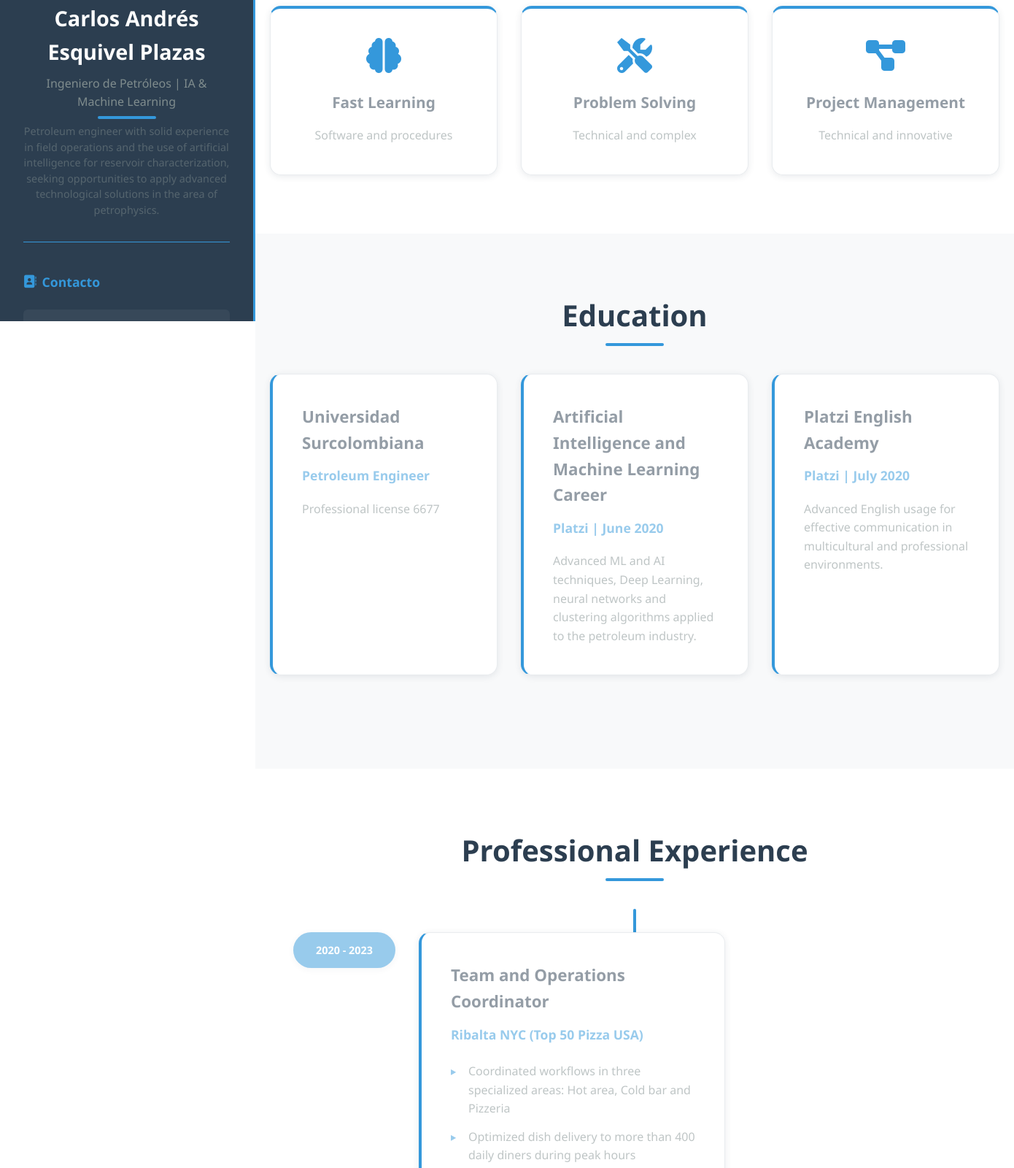
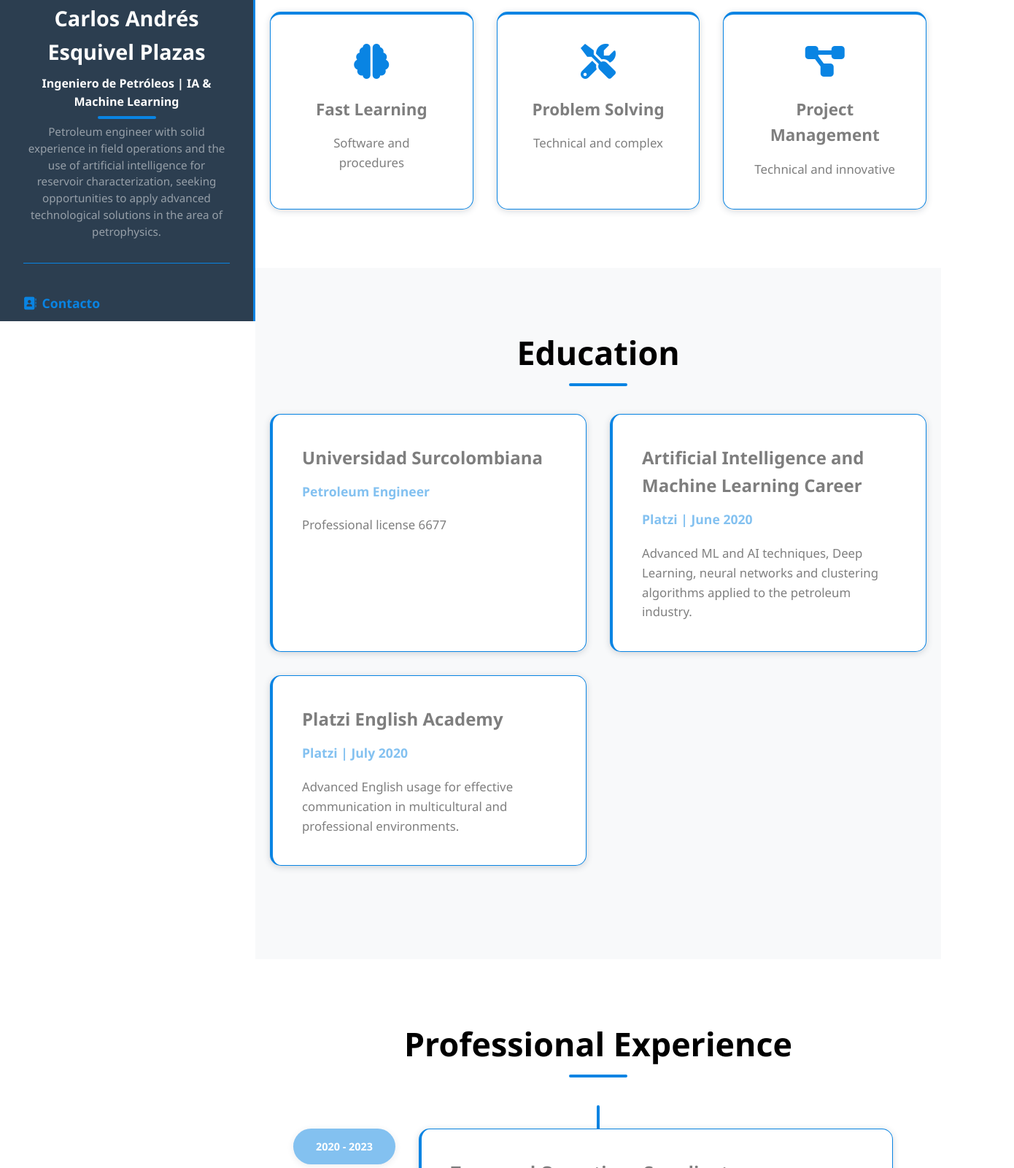
Before and after one commit to OilCoder/OilCoder.github.io, a website: page index.html in a window 1280 px wide. Shown: the part 360-1960 px from the top of the page at 73% size, 1390 px wide, since content can reach past the window. Drawn offline with Linux system fonts and the light colour scheme; grey boxes are pictures that could not be loaded.

Commit message:
feat: Improve global contrast and carousel positioning - Enhanced text contrast across all sections - Fixed carousel centering and button positioning - Upgraded font weights for better readability - Optimized color variables for maximum contrast - Improved typography sizing and spacing

```diff
--- a/assets/css/style.css
+++ b/assets/css/style.css
@@ -1,33 +1,33 @@
 /* ===== VARIABLES CSS OPTIMIZADAS ===== */
 :root {
-    /* Light Mode - Paleta profesional */
+    /* Light Mode - Máximo contraste para legibilidad */
     --primary: #2c3e50;
     --secondary: #34495e;
-    --accent: #3498db;
-    --success: #27ae60;
-    --warning: #f39c12;
-    --text: #2c3e50;
-    --text-muted: #7f8c8d;
+    --accent: #0984e3;
+    --success: #00b894;
+    --warning: #e17055;
+    --text: #000000;
+    --text-muted: #2d3436;
     --bg: #ffffff;
     --bg-alt: #f8f9fa;
-    --border: #e9ecef;
-    --shadow: 0 2px 10px rgba(44, 62, 80, 0.1);
+    --border: #0984e3;
+    --shadow: 0 2px 10px rgba(44, 62, 80, 0.2);
     --transition: all 0.3s ease;
 }
 
 [data-theme="dark"] {
-    /* Dark Mode - Paleta elegante y legible */
+    /* Dark Mode - Máximo contraste para legibilidad */
     --primary: #1a252f;
     --secondary: #2c3e50;
-    --accent: #3498db;
-    --success: #2ecc71;
-    --warning: #f39c12;
-    --text: #ecf0f1;
-    --text-muted: #bdc3c7;
-    --bg: #0f1419;
-    --bg-alt: #1a252f;
-    --border: #34495e;
-    --shadow: 0 4px 20px rgba(0, 0, 0, 0.3);
+    --accent: #74b9ff;
+    --success: #00b894;
+    --warning: #fdcb6e;
+    --text: #ffffff;
+    --text-muted: #ffffff;
+    --bg: #000000;
+    --bg-alt: #2d3436;
+    --border: #74b9ff;
+    --shadow: 0 4px 20px rgba(0, 0, 0, 0.5);
 }
 
 /* ===== RESET Y BASE ===== */
@@ -163,9 +163,9 @@ header {
 }
 
 .flag-img {
-    width: 20px;
+    width: 30px;
     height: auto;
-    border-radius: 2px;
+    border-radius: 1px;
 }
 
 .dropdown-content {
@@ -263,15 +263,16 @@ header {
 
 .profile-info h2 {
     font-size: 1rem;
-    font-weight: 400;
+    font-weight: 600;
     margin-bottom: 1rem;
-    color: var(--text-muted);
+    color: var(--bg);
 }
 
 .objective {
-    font-size: 0.9rem;
+    font-size: 0.95rem;
     line-height: 1.5;
-    color: var(--text-muted);
+    color: var(--bg);
+    font-weight: 500;
 }
 
 /* Sidebar Contact */
@@ -313,9 +314,10 @@ header {
 
 .contact-item span,
 .contact-item a {
-    color: var(--text-muted);
+    color: var(--bg);
     text-decoration: none;
-    font-size: 0.9rem;
+    font-size: 0.95rem;
+    font-weight: 500;
 }
 
 .contact-item a:hover {
@@ -357,8 +359,8 @@ header {
 
 .language-name span {
     color: var(--bg);
-    font-weight: 500;
-    font-size: 0.85rem;
+    font-weight: 600;
+    font-size: 0.9rem;
 }
 
 .level {
@@ -390,8 +392,8 @@ h2 {
     text-align: center;
     margin-bottom: 3rem;
     color: var(--text);
-    font-size: 2.5rem;
-    font-weight: 700;
+    font-size: 2.8rem;
+    font-weight: 900;
     position: relative;
 }
 
@@ -440,13 +442,14 @@ h2::after {
 .highlight-item h3 {
     color: var(--text);
     margin-bottom: 1rem;
-    font-size: 1.3rem;
-    font-weight: 700;
+    font-size: 1.4rem;
+    font-weight: 800;
 }
 
 .highlight-item p {
-    color: var(--text-muted);
-    font-size: 1rem;
+    color: var(--text);
+    font-size: 1.05rem;
+    font-weight: 500;
     line-height: 1.6;
 }
 
@@ -476,8 +479,8 @@ h2::after {
 .education-item h3 {
     color: var(--text);
     margin-bottom: 0.8rem;
-    font-size: 1.4rem;
-    font-weight: 700;
+    font-size: 1.5rem;
+    font-weight: 800;
 }
 
 .education-item h4 {
@@ -488,8 +491,10 @@ h2::after {
 }
 
 .education-item p {
-    color: var(--text-muted);
+    color: var(--text);
     line-height: 1.6;
+    font-weight: 500;
+    font-size: 1.05rem;
 }
 
 /* Experience Timeline - Balanced Alternating Cards */
@@ -552,7 +557,7 @@ h2::after {
     box-shadow: var(--shadow);
     transition: var(--transition);
     border-left: 4px solid var(--accent);
-    max-width: 420px;
+    max-width: 650px;
     min-height: 200px;
 }
 
@@ -569,8 +574,8 @@ h2::after {
 .timeline-content h3 {
     color: var(--text);
     margin-bottom: 0.8rem;
-    font-size: 1.4rem;
-    font-weight: 700;
+    font-size: 1.5rem;
+    font-weight: 800;
 }
 
 .timeline-content h4 {
@@ -587,10 +592,12 @@ h2::after {
 
 .timeline-content li {
     margin-bottom: 0.8rem;
-    color: var(--text-muted);
+    color: var(--text);
     position: relative;
     padding-left: 1.5rem;
     line-height: 1.6;
+    font-weight: 500;
+    font-size: 1.05rem;
 }
 
 .timeline-content li::before {
@@ -632,13 +639,15 @@ h2::after {
 .project-card h3 {
     color: var(--text);
     margin-bottom: 0.5rem;
-    font-size: 1.3rem;
+    font-size: 1.4rem;
+    font-weight: 800;
 }
 
 .project-date {
-    color: var(--text-muted);
-    font-size: 0.9rem;
+    color: var(--text);
+    font-size: 1rem;
     margin-bottom: 1rem;
+    font-weight: 600;
 }
 
 .project-achievements {
@@ -648,11 +657,13 @@ h2::after {
 .achievement {
     background: var(--bg-alt);
     color: var(--text);
-    padding: 0.3rem 0.8rem;
+    padding: 0.4rem 1rem;
     border-radius: 15px;
-    font-size: 0.8rem;
+    font-size: 0.9rem;
     margin: 0.2rem;
     display: inline-block;
+    font-weight: 600;
+    border: 1px solid var(--accent);
 }
 
 .tech-stack {
@@ -696,15 +707,16 @@ h2::after {
 /* Skills Carousel */
 .skills-carousel-container {
     position: relative;
-    max-width: 1000px;
+    max-width: 900px;
     margin: 3rem auto 0;
     overflow: hidden;
+    padding: 0;
 }
 
 .skills-carousel {
     display: flex;
     transition: transform 0.5s ease-in-out;
-    gap: 2rem;
+    width: 100%;
 }
 
 .skill-card {
@@ -738,8 +750,8 @@ h2::after {
 
 .skill-header h3 {
     color: var(--text);
-    font-size: 1.8rem;
-    font-weight: 700;
+    font-size: 2rem;
+    font-weight: 900;
     margin: 0;
 }
 
@@ -754,11 +766,13 @@ h2::after {
     align-items: center;
     gap: 1rem;
     background: var(--bg-alt);
-    padding: 1rem 1.5rem;
+    padding: 1.2rem 1.8rem;
     border-radius: 12px;
-    border: 1px solid var(--border);
+    border: 2px solid var(--accent);
     transition: var(--transition);
     cursor: pointer;
+    color: var(--text);
+    font-weight: 700;
 }
 
 .skill-item:hover {
@@ -780,8 +794,9 @@ h2::after {
 }
 
 .skill-item span {
-    font-weight: 500;
-    font-size: 0.95rem;
+    font-weight: 800;
+    font-size: 1.1rem;
+    color: var(--text);
 }
 
 /* Carousel Controls */
```
